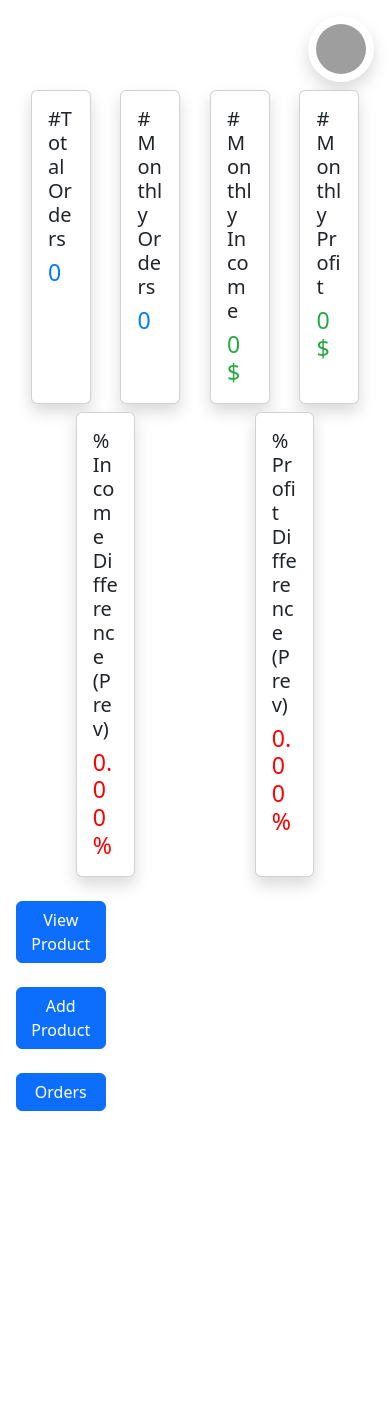
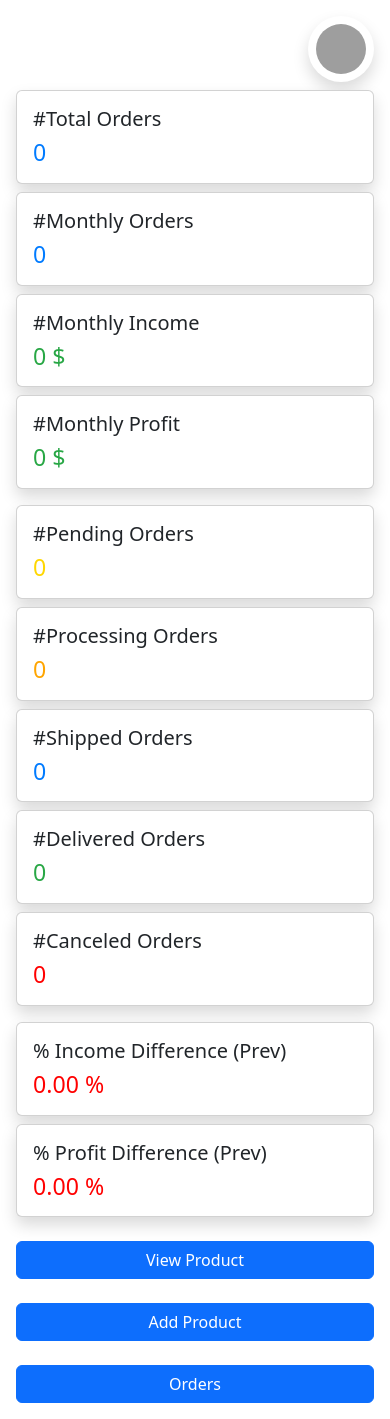
Before and after one commit to DG8HUNTER/MarketWeb, a React (Create React App) app: page / in a window 390 px wide. Before the commit the page ends 1127 px from the top, so only its background shows below. Built offline with nearby package versions, Linux system fonts and the light colour scheme; no server answers; the database is empty; grey boxes are pictures that could not be loaded.

Commit message:
Choose between automatic or manual scheduling for store openings and closings.

```diff
--- a/src/Screens/Component.js
+++ b/src/Screens/Component.js
@@ -1,5 +1,5 @@
 import React from 'react';
-import { useState } from 'react';
+import { useState ,useEffect,useRef } from 'react';
 import { useNavigate, useParams } from 'react-router-dom';
 import { db  } from '../firebase.js';
 import { getDoc , query,collection, where, getDocs ,doc ,updateDoc , addDoc , onSnapshot} from 'firebase/firestore';
@@ -7,6 +7,7 @@ import { Table ,Image,Col , label , input , textarea , Toast , ToastContainer ,
 import { Circles } from 'react-loader-spinner';
 import 'bootstrap/dist/css/bootstrap.min.css';
 import image from "../Images/noStoreProfile.png"
+import moment from 'moment';
 
 
 function MyComponent() {
@@ -24,6 +25,46 @@ function MyComponent() {
   const[incomeGainPercentage , setIncomeGainPercentage]=useState(0)
   const[profitGainPercentage , setProfitGainPercentage]=useState(0)
   const [store , setStore]=useState({})
+  const [pendingOrders , setPendingOrders]=useState(0)
+  const [processingOrders , setProcessingOrders]=useState(0)
+  const [shipedOrders , setShippedOrders]=useState(0)
+  const [deliveredOrders , setDeliveredOrders]=useState(0)
+  const [canceledOrders , setCanceledOrders]=useState(0)
+  const [currentTime, setCurrentTime] = useState(new Date());
+  const loggedTime = useRef(currentTime);
+
+  const storeRef = doc(db,"Stores",storeId);
+  let openingTime;
+  let closingTime;
+
+
+  const convertTime = (timeString) => {
+    try {
+      const parsedTime = moment(timeString, 'h:mm a', true); // Strict mode for validation
+      if (parsedTime.isValid()) {
+
+
+        return (parsedTime.format('HH:mm '))
+      } else {
+        throw new Error('Invalid time format. Please use "h:mm a".');
+      }
+    } catch (error) {
+   // Display the error message
+    }
+  };
+
+    const getDayName = async () => { // Use async function for clarity
+      const today = new Date();
+      const day = today.getDay(); // Get the day of the week (0-6)
+
+      const daysOfWeek = ['Sunday', 'Monday', 'Tuesday', 'Wednesday', 'Thursday', 'Friday', 'Saturday'];
+      const currentDay = daysOfWeek[day]; // Get the day name
+      return (currentDay)
+
+    };
+
+
+
 
 
 
@@ -74,6 +115,81 @@ const unsub = onSnapshot(doc(db, "Stores", storeId), (doc) => {
     }
 });
 
+  useEffect(() => {
+    const updateCurrentTime = async () => {
+
+      const date = new Date();
+      setCurrentTime(date);
+      loggedTime.current = date; // Update logged time after state update
+      console.log('Updated Time:', loggedTime.current); // Log the updated time
+  const hours = date.getHours(); // Get hours (24-hour format)
+  const minutes = date.getMinutes().toString().padStart(2, '0'); // Get minutes with leading zero
+  const period = hours >= 12 ? 'PM' : 'AM'; // Determine AM/PM
+  const formattedTime = `${hours % 12 || 12}:${minutes} ${period}`;
+const currentTime = convertTime(formattedTime)
+console.log(`current    ${currentTime}`)
+      const today =await  getDayName()
+      console.log(`Today   ${today}`)
+      const docSnap = await getDoc(storeRef);
+      if(docSnap.exists){
+        openingTime= convertTime(docSnap.data().OperatingField[today].OpeningTime.toString());
+        closingTime=convertTime(docSnap.data().OperatingField[today].ClosingTime);
+        console.log(`Opening  ${openingTime}`)
+        console.log(`Closing  ${closingTime}`)
+const status = docSnap.data().status;
+console.log(status)
+
+if(currentTime>=openingTime && currentTime<closingTime){
+  if(status=="Closed"){
+    await updateDoc(storeRef, {
+      status: "Open"
+    });
+    console.log("Update 1 ")
+  }
+
+}else {
+  if(status==="Open"){
+    await updateDoc(storeRef, {
+      status: "Closed"
+    });
+
+    console.log("Update 2 ")
+
+  }
+
+
+}
+
+      }
+
+    };
+
+
+
+
+
+    if (store.automaticUpdateStatus) {
+      updateCurrentTime();
+      const intervalId = setInterval(updateCurrentTime, 1000);
+
+      return () => {
+        clearInterval(intervalId); // Clear the interval in the cleanup function
+      };
+    } else {
+      // No need for an interval if automaticUpdateStatus is false
+      return; // Early return to prevent unnecessary code execution
+    }
+
+    // Cleanup function to clear the interval on unmount
+
+  }, [store.automaticUpdateStatus]);
+
+
+
+
+
+
+
 
 
 
@@ -86,10 +202,15 @@ const unsubscribe = onSnapshot(q, (querySnapshot) => {
   let monthlyProfit =0;
   let prevMonthlyIncome = 0;
   let prevMonthlyProfit =0;
+  let pendOrders=0;
+  let procOrders =0;
+  let  shipOrders=0;
+  let deliOrders=0;
+  let cancelOrders=0;
 
   querySnapshot.forEach((doc) => {
       ord.push(doc.id);
-      console.log(doc.data().createdAt.toDate())
+
 
       if(doc.data().createdAt.toDate() >= startOfMonth &&  doc.data().createdAt.toDate()<=endOfMonth ){
         current.push(doc.id)
@@ -100,6 +221,28 @@ const unsubscribe = onSnapshot(q, (querySnapshot) => {
           monthlyIncome+=doc.data().totalPrice;
           monthlyProfit+=doc.data().totalProfit;
         }
+
+        if(doc.data().status==="pending"){
+         pendOrders+=1;
+        }
+        else if(doc.data().status==="processing"){
+         procOrders+=1;
+
+        }else if (doc.data().status==="shipped"){
+          shipOrders+=1;
+        }
+        else if (doc.data().status=="delivered"){
+deliOrders+=1;
+
+        }
+
+        else {
+          cancelOrders+=1
+        }
+
+
+
+
 
 
 
@@ -123,16 +266,39 @@ const unsubscribe = onSnapshot(q, (querySnapshot) => {
   setProfit(monthlyProfit)
   setPreviousIncome(prevMonthlyIncome)
   setPreviousProfit(prevMonthlyProfit)
+  setPendingOrders(pendOrders)
+  setProcessingOrders(procOrders)
+  setShippedOrders(shipOrders)
+  setDeliveredOrders(deliOrders)
+  setCanceledOrders(cancelOrders)
+
+
 
   if(monthlyIncome-prevMonthlyIncome!=0){
-    setIncomeGainPercentage(parseFloat(((monthlyIncome-prevMonthlyIncome)/prevMonthlyIncome)*100).toFixed(2))
+    if(prevMonthlyIncome!=0){
+      setIncomeGainPercentage(parseFloat(((monthlyIncome-prevMonthlyIncome)/prevMonthlyIncome)*100).toFixed(2))
+    }
+    else {
+
+      setIncomeGainPercentage(null)
+
+    }
+
   }
   else {
     setIncomeGainPercentage(parseFloat(0).toFixed(2))
   }
 
   if((monthlyProfit-prevMonthlyProfit)!=0){
+    if(prevMonthlyProfit!=0){
     setProfitGainPercentage(parseFloat(((monthlyProfit-prevMonthlyProfit)/prevMonthlyProfit)*100).toFixed(2))
+    }
+    else{
+    setProfitGainPercentage(null)
+
+    }
+
+
   }
   else {
     setProfitGainPercentage(parseFloat(0).toFixed(2))
@@ -146,6 +312,8 @@ const unsubscribe = onSnapshot(q, (querySnapshot) => {
   return (
     <div class={"d-flex flex-column col-12 p-3"}>
 
+
+
       <div class ="col-12 d-flex justify-content-between align-items-center">
         <h2>{store.name}</h2>
 
@@ -158,28 +326,28 @@ const unsubscribe = onSnapshot(q, (querySnapshot) => {
 
 
 
-   <div class={"col-12 d-flex flex-row justify-content-around align-content-center"}>
-   <div class="card mt-2 shadow  col-2">
+   <div class={"col-12 d-flex flex-column  flex-md-row justify-content-md-around align-content-center mb-2"}>
+   <div class="card mt-2 shadow  col-12 col-md-2">
   <div class="card-body ">
     <h5 class="card-title">#Total Orders</h5>
     <p class="card-text font-weight-bold h3" style={{ color: '#007bff' }}>{ordersNum}</p>
   </div>
 </div>
 
-<div class="card mt-2 shadow  col-2">
+<div class="card mt-2 shadow col-12 col-md-2">
   <div class="card-body ">
     <h5 class="card-title">#Monthly Orders </h5>
     <p class="card-text font-weight-bold h3" style={{ color: '#007bff' }}>{currentOrders}</p>
   </div>
 </div>
 
-<div class="card mt-2 shadow  col-2">
+<div class="card mt-2 shadow  col-12 col-md-2">
   <div class="card-body ">
     <h5 class="card-title">#Monthly Income </h5>
     <p class="card-text font-weight-bold h3 "  style={{ color: '#28a745' }} >{income} $</p>
   </div>
 </div>
-<div class="card mt-2 shadow  col-2">
+<div class="card mt-2 shadow  col-12 col-md-2">
   <div class="card-body ">
     <h5 class="card-title">#Monthly Profit </h5>
     <p class="card-text font-weight-bold h3 "  style={{ color: '#28a745' }} >{profit} $</p>
@@ -188,36 +356,93 @@ const unsubscribe = onSnapshot(q, (querySnapshot) => {
 
    </div>
 
-   <div class="col-12 d-flex flex-row justify-content-around align-content-center">
-   <div class="card mt-2 shadow col-2">
+
+
+
+   <div class={"col-12 d-flex flex-column  flex-md-row justify-content-md-around align-content-center mb-2"}>
+   <div class="card mt-2 shadow  col-12 col-md-2">
+  <div class="card-body ">
+    <h5 class="card-title">#Pending Orders</h5>
+    <p class="card-text font-weight-bold h3" style={{ color: '#FFD700' }}>{pendingOrders}</p>
+  </div>
+</div>
+
+<div class="card mt-2 shadow col-12 col-md-2">
+  <div class="card-body ">
+    <h5 class="card-title">#Processing Orders </h5>
+    <p class="card-text font-weight-bold h3" style={{ color: '#FFA500' }}>{processingOrders}</p>
+  </div>
+</div>
+
+<div class="card mt-2 shadow  col-12 col-md-2">
+  <div class="card-body ">
+    <h5 class="card-title">#Shipped Orders </h5>
+    <p class="card-text font-weight-bold h3 "  style={{ color: '#007bff' }} >{shipedOrders}</p>
+  </div>
+</div>
+<div class="card mt-2 shadow  col-12 col-md-2">
+  <div class="card-body ">
+    <h5 class="card-title">#Delivered Orders </h5>
+    <p class="card-text font-weight-bold h3 "  style={{ color: '#28a745' }} >{deliveredOrders}</p>
+  </div>
+</div>
+
+<div class="card mt-2 shadow  col-12 col-md-2">
+  <div class="card-body ">
+    <h5 class="card-title">#Canceled Orders </h5>
+    <p class="card-text font-weight-bold h3 "  style={{ color: '#FF0000' }} >{canceledOrders}</p>
+  </div>
+</div>
+
+
+   </div>
+
+
+
+
+
+
+
+
+
+
+
+   <div class="col-12 d-flex flex-column flex-md-row justify-content-around align-content-center">
+   <div class="card mt-2 shadow col-12 col-md-2">
   <div class="card-body">
     <h5 class="card-title">% Income Difference (Prev)</h5>
     <p class="card-text font-weight-bold h3" style={{ color: incomeGainPercentage > 0 ? '#28a745' : 'red' }}>
-      {incomeGainPercentage} %
+    {
+        incomeGainPercentage==null?  "No prev Data":`${incomeGainPercentage} %`
+
+      }
     </p>
   </div>
 </div>
 
-<div class="card mt-2 shadow col-2">
+<div class="card mt-2 shadow col-12 col-md-2">
   <div class="card-body">
     <h5 class="card-title">% Profit Difference (Prev)</h5>
     <p class="card-text font-weight-bold h3" style={{ color: profitGainPercentage > 0 ? '#28a745' : 'red' }}>
-      {profitGainPercentage} %
+      {
+        profitGainPercentage==null?  "No prev Data":`${profitGainPercentage} %`
+
+      }
     </p>
   </div>
 </div>
    </div>
 
 
-<button class={"btn btn-primary col-3 mt-4"} onClick={() => handleButtonClick(storeId)}>
+<button class={"btn btn-primary col-md-3 mt-4"} onClick={() => handleButtonClick(storeId)}>
         View Product
       </button>
 
-      <button class={"btn btn-primary mt-4 col-3"} onClick={() => addProduct(storeId)}>
+      <button class={"btn btn-primary mt-4 col-md-3"} onClick={() => addProduct(storeId)}>
        Add Product
       </button>
 
-      <button class={"btn btn-primary mt-4 col-3"} onClick={() => orders(storeId)}>
+      <button class={"btn btn-primary mt-4 col-md-3"} onClick={() => orders(storeId)}>
        Orders
       </button>
 
```
